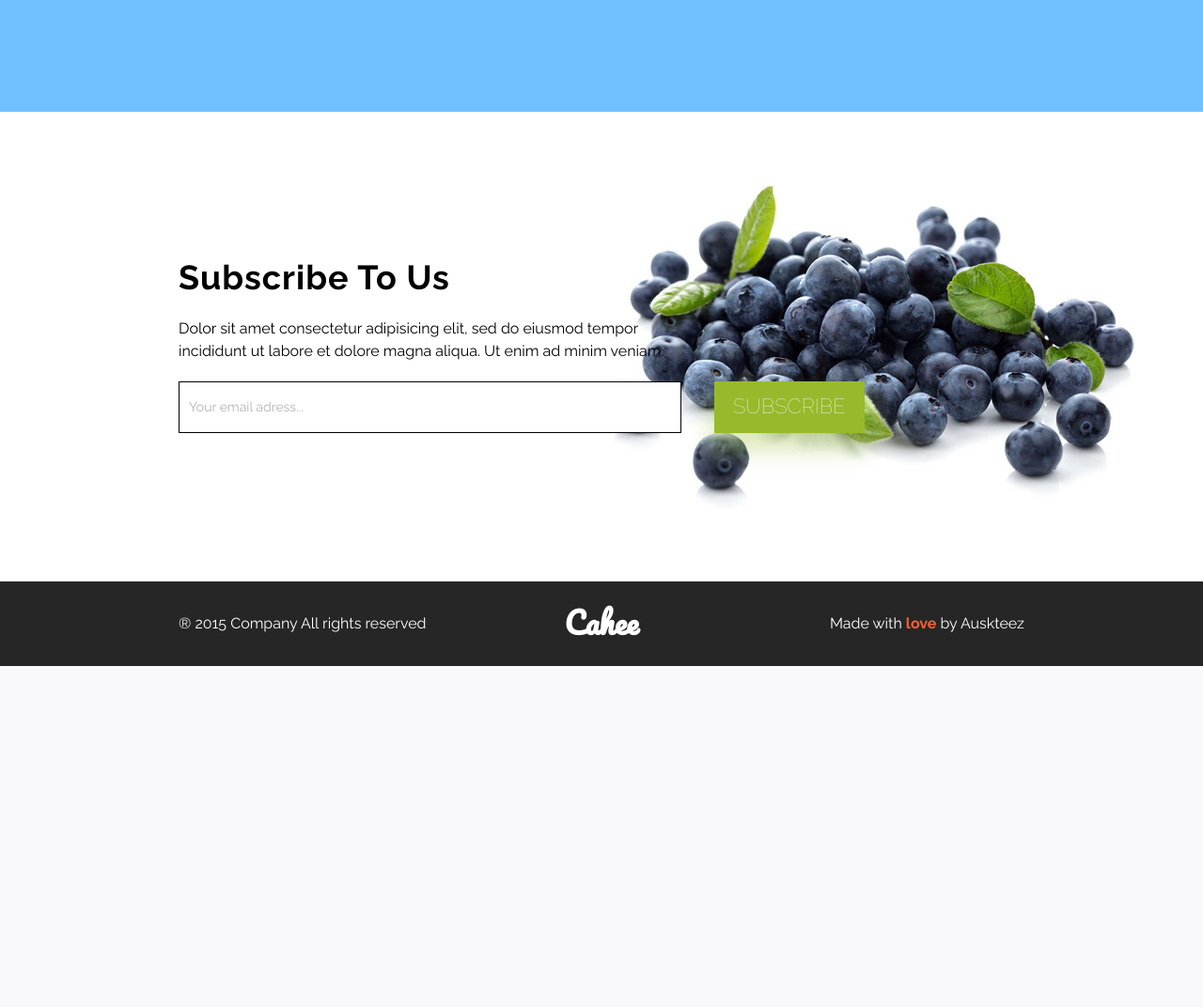
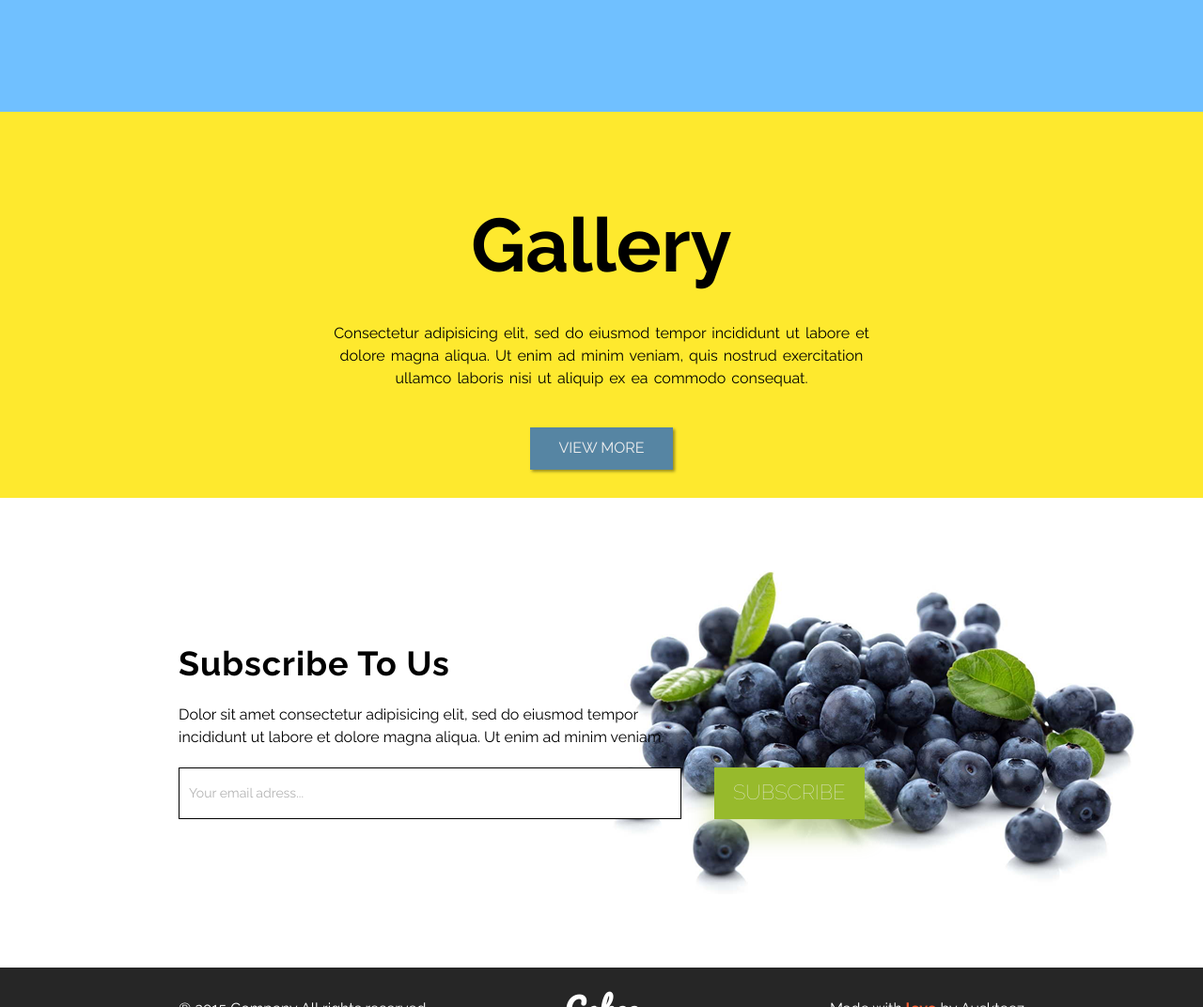
Before and after one commit to piotr-skolorzynski/page-layout-examp, a plain HTML site: page index.html in a window 1280 px wide. Shown: the part 2094-3166 px from the top of the page at 94% size. Before the commit the page ends 2803 px from the top, so only its background shows below. Drawn offline with nearby package versions, Linux system fonts and the light colour scheme.

Commit message:
modify index.html create section gallery add section structure modify style.css file add style in section gallery for text and btn

```diff
--- a/index.html
+++ b/index.html
@@ -90,6 +90,16 @@
             </div>
         </div>
     </section>
+    <section id="gallery" class="section-gallery">
+        <div class="container">
+            <h2 class="section-gallery-title">Gallery</h2>
+            <p class="section-gallery-text">Consectetur adipisicing elit, sed do eiusmod tempor incididunt ut labore et dolore magna aliqua. Ut enim ad minim veniam, quis nostrud exercitation ullamco laboris nisi ut aliquip ex ea commodo consequat.</p>
+            <div class="section-gallery-images">
+
+            </div>
+            <button class="section-gallery-btn">view more</button>
+        </div>
+    </section>
     <section id="subscribe" class="section-subscribe">
         <div class="container">
             <div class="section-subscribe-content">
--- a/style.css
+++ b/style.css
@@ -243,6 +243,42 @@ body {
     width: 400px;
 }
 
+/* section gallery */
+.section-gallery {
+    background-color: #fee92e;
+}
+
+.section-gallery .container {
+    padding: 30px 0;
+    display: flex;
+    flex-direction: column;
+    justify-content: center;
+    align-items: center;
+}
+
+.section-gallery .section-gallery-title {
+    margin-bottom: 20px;
+    font-size: 80px;
+}
+
+.section-gallery .section-gallery-text {
+    margin-bottom: 40px;
+    width: 65%;
+    line-height: 1.5;
+    text-align: center;
+    word-spacing: 2px;
+}
+
+.section-gallery .section-gallery-btn {
+    padding: 13px 30px;
+    color: #eee;
+    text-transform: uppercase;
+    background-color: #5685a3;
+    border: 0;
+    box-shadow: 2px 2px 3px rgba(0, 0, 0, .4);
+}
+
+/* section subscribe */
 .section-subscribe {
     background-color: #fff;
     background-image: url('./images/background4.png');
@@ -293,7 +329,7 @@ body {
     padding: 15px 20px;
     font-size: 22px;
     text-transform: uppercase;
-    color: #fff;
+    color: #eee;
     font-weight: lighter;
     background-color: #97ba2c;
     border: 0;
```
